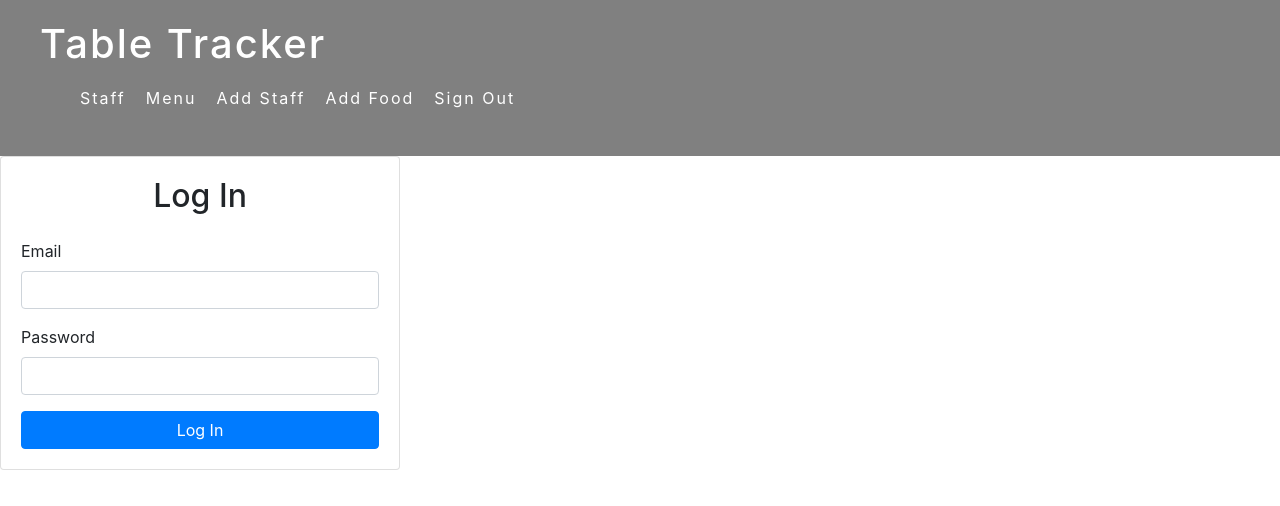
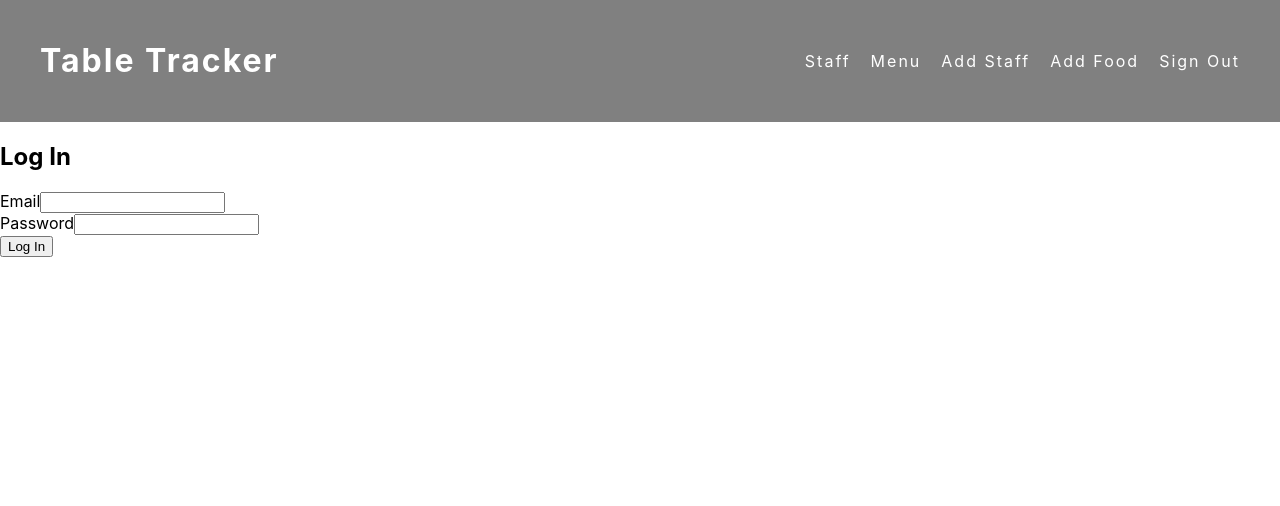
Before and after one commit to usuajiayako/Table-Tracker, a React (Create React App) app: page / in a window 1280 px wide. Shown: the top 506 px of the page. Built offline with nearby package versions, Linux system fonts and the light colour scheme; no server answers.

Commit message:
removes bootstrap

```diff
--- a/src/containers/SigninPage/SigninPage.jsx
+++ b/src/containers/SigninPage/SigninPage.jsx
@@ -1,7 +1,7 @@
 import React from 'react';
 import { useRef, useState } from 'react';
 import { Form, Button, Card, Alert } from 'react-bootstrap';
-import 'bootstrap/dist/css/bootstrap.min.css';
+import './SigninPage.scss';
 import { useAuth } from '../../context/AuthContext';
 import { useHistory } from 'react-router-dom';
 
@@ -29,21 +29,21 @@ function SigninPage() {
   }
 
   return (
-    <div className='w-100' style={{ maxWidth: '400px' }}>
+    <div className="login-container">
       <Card>
         <Card.Body>
-          <h2 className='text-center mb-4'>Log In</h2>
-          {error && <Alert variant='danger'>{error}</Alert>}
+          <h2 className="title">Log In</h2>
+          {error && <Alert variant="danger">{error}</Alert>}
           <Form onSubmit={handleSubmit}>
-            <Form.Group id='email'>
+            <Form.Group id="email">
               <Form.Label>Email</Form.Label>
-              <Form.Control type='email' ref={emailRef} required />
+              <Form.Control type="email" ref={emailRef} required />
             </Form.Group>
-            <Form.Group id='password'>
+            <Form.Group id="password">
               <Form.Label>Password</Form.Label>
-              <Form.Control type='password' ref={passwordRef} required />
+              <Form.Control type="password" ref={passwordRef} required />
             </Form.Group>
-            <Button type='submit' className='w-100' disabled={loading}>
+            <Button type="submit" disabled={loading}>
               Log In
             </Button>
           </Form>
--- /dev/null
+++ b/src/containers/SigninPage/SigninPage.scss
@@ -0,0 +1,4 @@
+.login-container {
+  max-width: '400px';
+  align-content: center;
+}
```
Also changed, not shown: src/containers/SigninPage/SigninPage.css (deleted).
